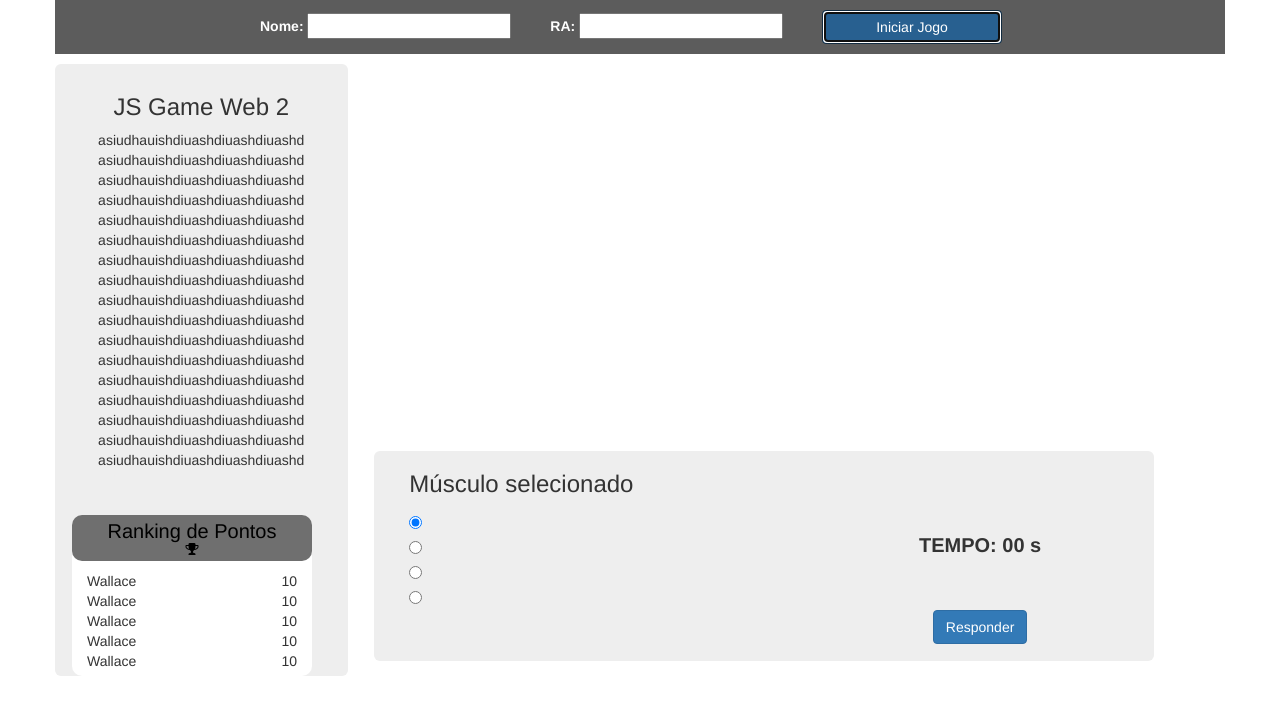
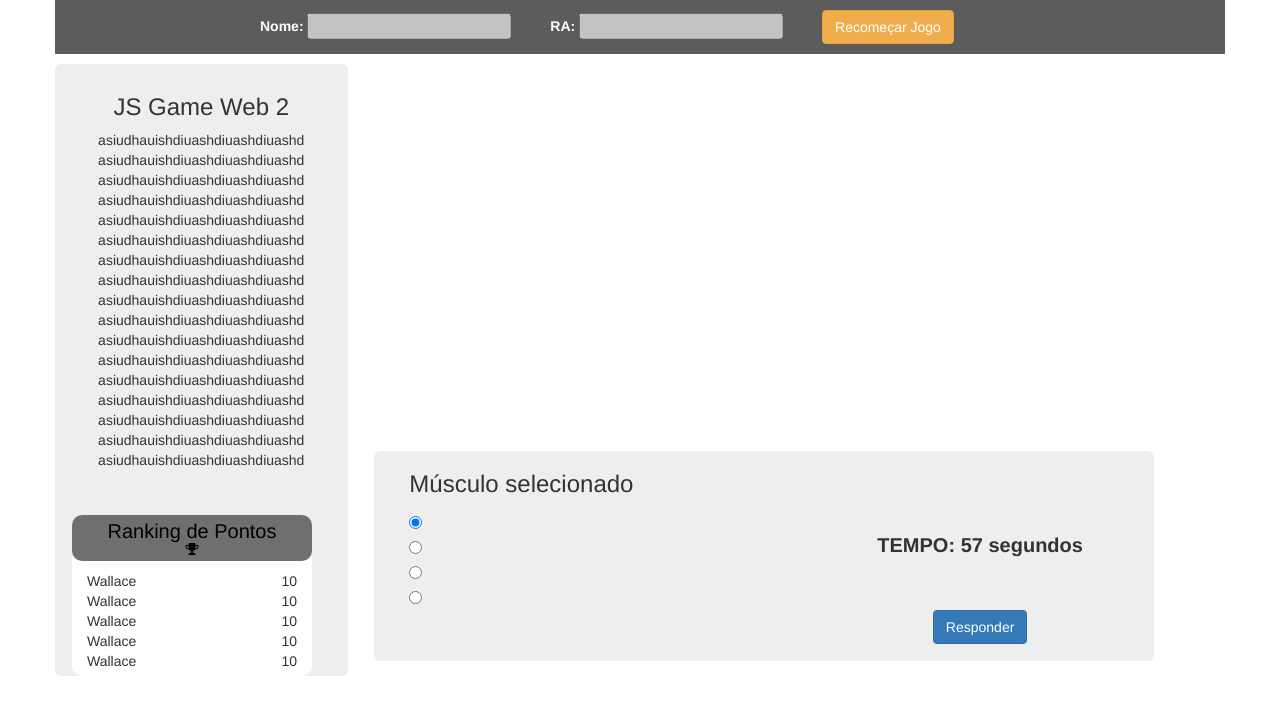
Before and after one commit to brunomiquelotto/pw2-javascript-jogo, a plain HTML site: page app/index.html in a window 1280 px wide. Both pictures are taken after a click on the button "Iniciar Jogo". Drawn offline with Linux system fonts and the light colour scheme.

Commit message:
Função Tempo, Reniciar Jogo e Iniciar Jogo

```diff
--- a/app/index.html
+++ b/app/index.html
@@ -13,9 +13,10 @@
 		<header id="topo" class="row">
 			<div id="nLogado" class="col-md-12">
 				<div class="col-md-8 centerLogin">
-					<label >Nome: <input type="text" /></label>
-					<label>RA: <input type="text" /></label>
-					<input id="btnIniciar" type="button" class="btn btn-primary" value="Iniciar Jogo">
+					<label >Nome: <input type="text" id="nomeJogador"/></label>
+					<label>RA: <input type="text" id="raJogador"/></label>
+					<input id="btnIniciar" type="button" class="btn btn-primary showTrue" value="Iniciar Jogo" onclick="iniciarJogo()">
+					<input id="btnRecomeçar" type="button" class="btn btn-warning abreFechaRank" value="Recomeçar Jogo" onclick="reiniciarJogo()">
 				</div>
 			</header>
 			<div class="row">
@@ -93,7 +94,7 @@
 								</div>
 							</div>
 							<div class="col-md-5 centerBotao">
-								<div>TEMPO: <span id="tempo">00</span> s</div>
+								<div>TEMPO: <span id="tempo">60</span> segundos</div>
 								<input type="button" class="btn btn-primary" value="Responder" id="btnResp" onclick="responder()">
 							</div>
 						</div>
@@ -103,5 +104,7 @@
 		</div>
 		<script src="js/main.js"></script>
 		<script src="js/ranking.js"></script>
+		<script src="js/iniciarJogo.js"></script>
+		<script src="js/reiniciarJogo.js"></script>
 	</body>
 	</html>
--- /dev/null
+++ b/app/js/iniciarJogo.js
@@ -0,0 +1,28 @@
+function iniciarJogo(){
+   var nome = document.getElementById('nomeJogador');
+   var ra = document.getElementById('raJogador');
+   nome.setAttribute('disabled','true');
+   ra.setAttribute('disabled','true');
+
+   btnIniciar.classList.toggle('abreFechaRank');
+   btnRecomeçar.classList.toggle('abreFechaRank');
+
+   startCountdown();
+}
+
+
+var conTempo;
+
+
+var timeStart = 60;
+
+
+
+function startCountdown(){
+       if((timeStart - 1) >= 0){
+               timeStart = timeStart - 1;
+               tempo.innerText =  timeStart;
+
+              conTempo = setTimeout('startCountdown()',1000);
+       }
+}
--- /dev/null
+++ b/app/js/reiniciarJogo.js
@@ -0,0 +1,17 @@
+function reiniciarJogo(){
+   var nome = document.getElementById('nomeJogador');
+   var ra = document.getElementById('raJogador');
+
+   nome.value = "";
+   ra.value = "";
+   nome.removeAttribute('disabled');
+   ra.removeAttribute('disabled');
+
+   btnIniciar.classList.toggle('abreFechaRank');
+   btnRecomeçar.classList.toggle('abreFechaRank');
+
+
+clearTimeout(conTempo);
+tempo.innerText = 60;
+timeStart = 60;
+}
```
